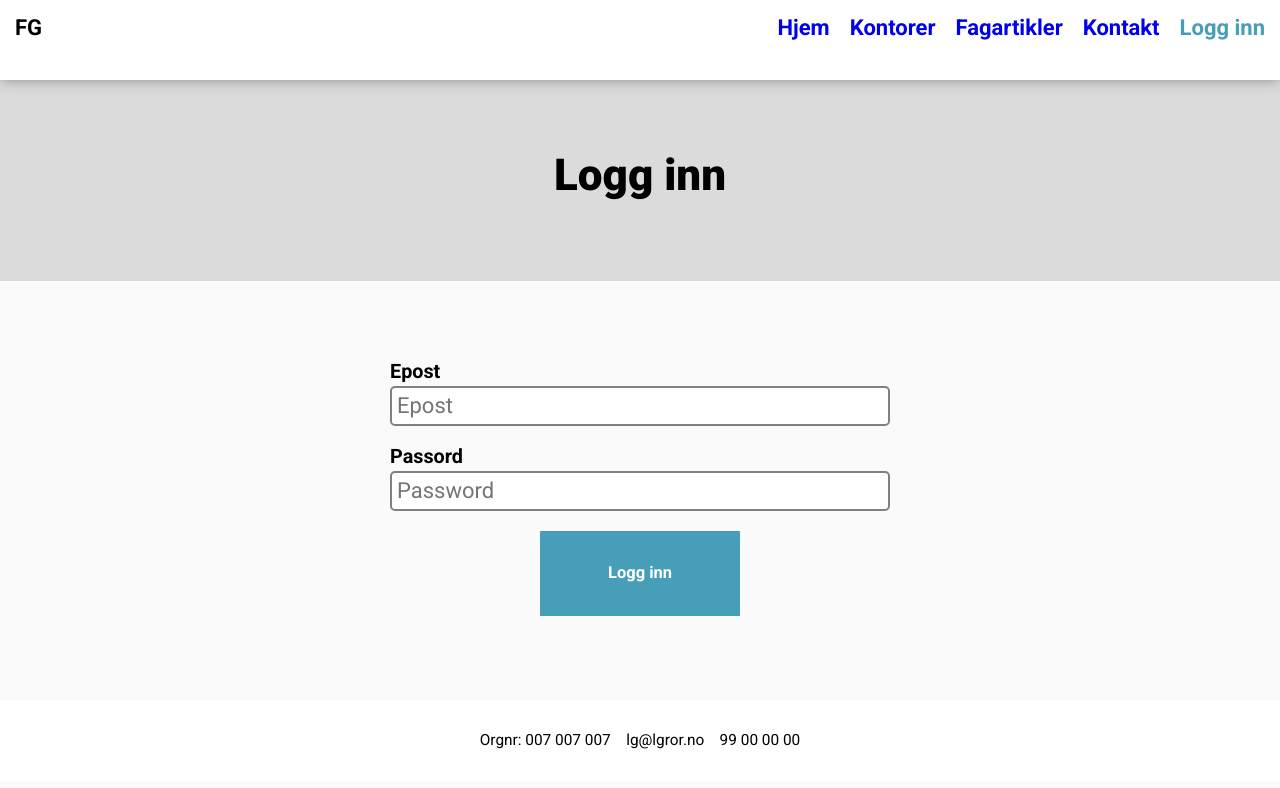
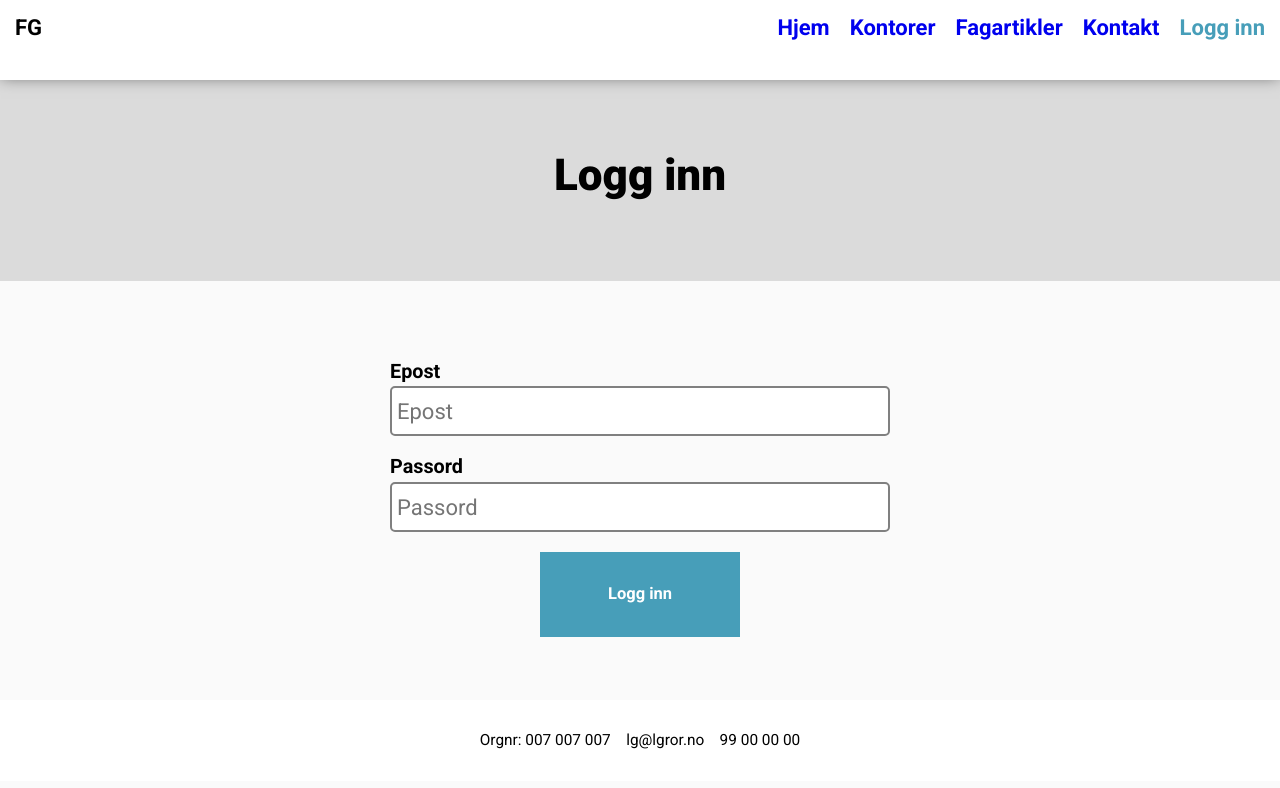
Before and after one commit to andersbss/eksamen, a React app in the folder client/: page /logginn in a window 1280 px wide. Shown: the top 788 px of the page. Built offline with nearby package versions, Linux system fonts and the light colour scheme.

Commit message:
Styled placeholder

```diff
--- a/client/src/components/common/Input.jsx
+++ b/client/src/components/common/Input.jsx
@@ -13,11 +13,16 @@ const StyledContainer = styled.span`
   }
 
   & > input {
+    height: 50px;
     font-size: 2em;
     border-radius: 5px;
     border: solid grey 2px;
     color: ${(props) => props.theme.colors.black};
     padding: 5px;
+
+    ::placeholder {
+      font-size: 1em;
+    }
   }
 `;
 
--- a/client/src/components/forms/LoginForm.jsx
+++ b/client/src/components/forms/LoginForm.jsx
@@ -26,7 +26,7 @@ const LoginForm = ({ handleLogin }) => {
       <Input
         label="Passord"
         type="Password"
-        placeholder="Password"
+        placeholder="Passord"
         onChange={(e) => setPassword(e.target.value)}
       />
       <Button content="Logg inn" backgroundColor="blue" color="white" />
```
